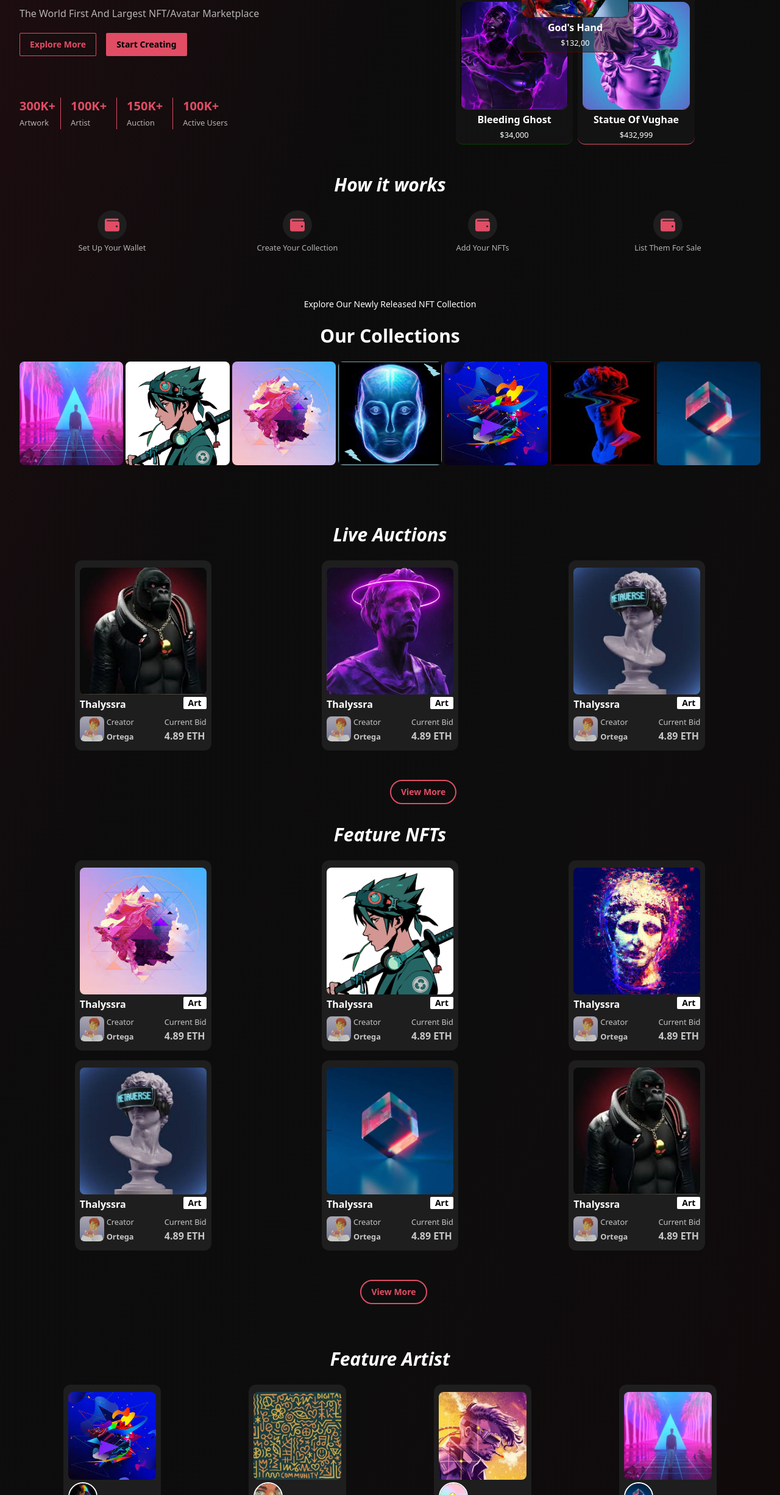
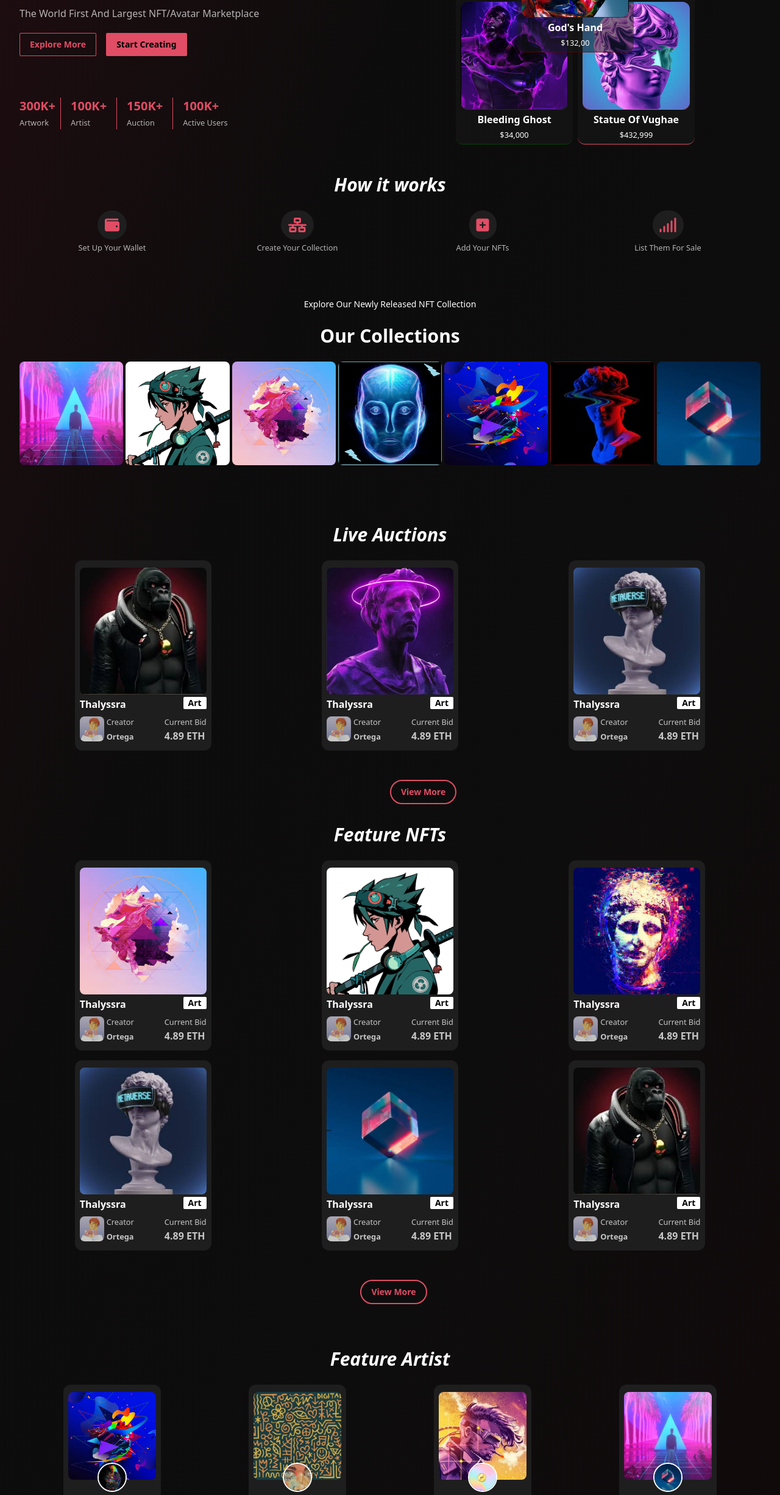
Before and after one commit to Malikic1/nft2, a website: page index.html in a window 1280 px wide. Shown: the part 316-2768 px from the top of the page at 61% size. Drawn offline with Linux system fonts and the light colour scheme.

Commit message:
updating font awesome

```diff
--- a/index.html
+++ b/index.html
@@ -204,21 +204,21 @@
           </div>
           <div class="m-auto text-center">
             <i
-              class="fa-solid fa-wallet text-pink text-2xl rounded-full px-3 py-2 bg-darkgrey"
+              class="fa-solid fa-network-wired text-pink text-2xl rounded-full px-3 py-2 bg-darkgrey"
             ></i
             ><br />
             <small class="text-whitesmoke">Create Your Collection</small>
           </div>
           <div class="m-auto text-center">
             <i
-              class="fa-solid fa-wallet text-pink text-2xl rounded-full px-3 py-2 bg-darkgrey"
+              class="fa-solid fa-square-plus text-pink text-2xl rounded-full px-3 py-2 bg-darkgrey"
             ></i
             ><br />
             <small class="text-whitesmoke">Add Your NFTs</small>
           </div>
           <div class="m-auto text-center">
             <i
-              class="fa-solid fa-wallet text-pink text-2xl rounded-full px-3 py-2 bg-darkgrey"
+              class="fa-solid fa-signal text-pink text-2xl rounded-full px-3 py-2 bg-darkgrey"
             ></i
             ><br />
             <small class="text-whitesmoke">List Them For Sale </small>
@@ -602,7 +602,7 @@
               <img src="img12.jpeg" alt="" class="w-100 rounded-lg" />
             </div>
             <div class="pt-1 justify-between text-center">
-              <p class="w-12 m-auto absolute top">
+              <p class="w-12 absolute -mt-8 ml-12">
                 <img
                   src="cd5.jpg"
                   alt=""
@@ -620,7 +620,7 @@
               <img src="cd6.jpg" alt="" class="w-100 rounded-lg" />
             </div>
             <div class="pt-1 justify-between text-center">
-              <p class="w-12 m-auto absolute top">
+              <p class="w-12 absolute top -mt-8 ml-12">
                 <img
                   src="cd4.JPEG"
                   alt=""
@@ -638,7 +638,7 @@
               <img src="cd3.jpg" alt="" class="w-100 rounded-lg" />
             </div>
             <div class="pt-1 justify-between text-center">
-              <p class="w-12 m-auto absolute top">
+              <p class="w-12 absolute top -mt-8 ml-12">
                 <img
                   src="cd1.jpeg"
                   alt=""
@@ -656,7 +656,7 @@
               <img src="cd2.jpeg" alt="" class="w-100 rounded-lg" />
             </div>
             <div class="pt-1 justify-between text-center">
-              <p class="w-12 m-auto absolute top">
+              <p class="w-12 absolute top -mt-8 ml-12">
                 <img
                   src="cube.JPEG"
                   alt=""
```
Also changed, not shown: css/main.css.
